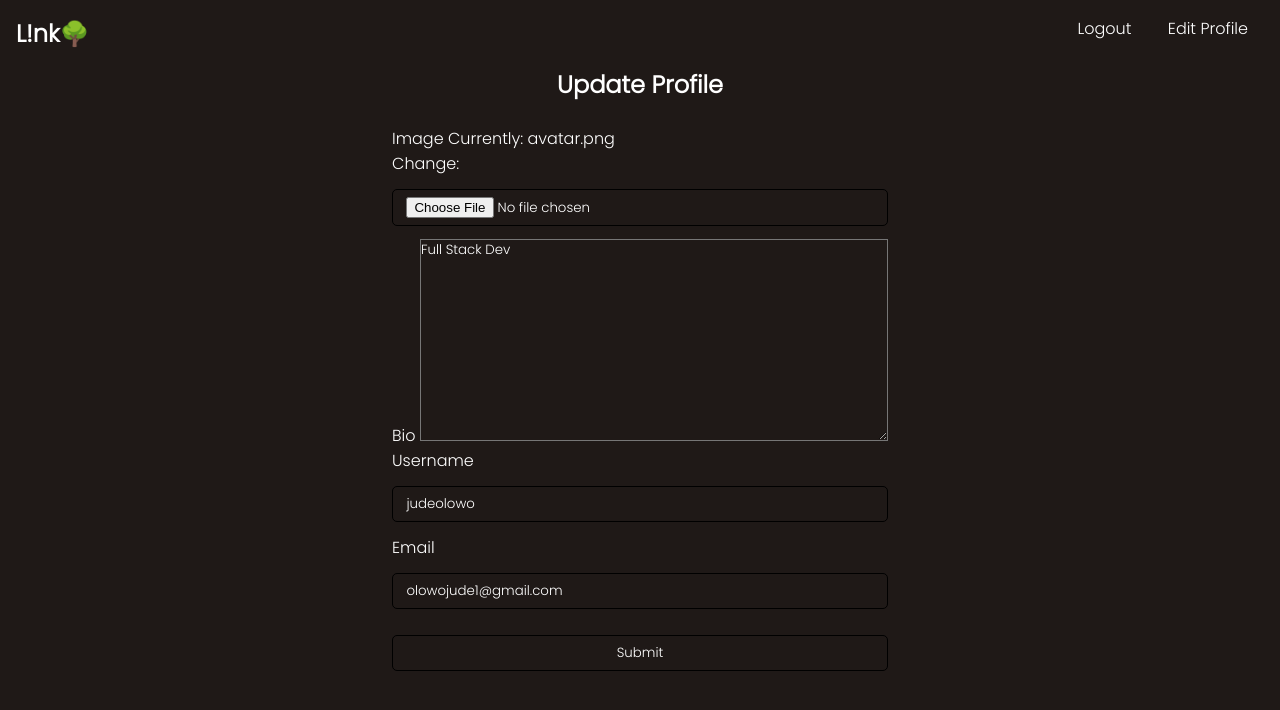
After one commit to olowojude/Link-it, a Django app: page /update-profile/ in a window 1280 px wide. The commit adds this page. Shown: the top 710 px of the page. Run offline with Django 4.2, Linux system fonts and the light colour scheme; a user stored in the database is signed in; some libraries are stand-ins or nearby versions.

Commit message:
Added the edit user profile functionality

```diff
--- a/lta/forms.py
+++ b/lta/forms.py
@@ -2,13 +2,21 @@ from django.forms import ModelForm
 from .models import Home, User
 from django.contrib.auth.forms import UserCreationForm
 
+
 class AddLinkForm(ModelForm):
     class Meta:
-       model = Home
-       fields = '__all__'
+        model = Home
+        fields = '__all__'
 
-######
+
 class RegisterForm(UserCreationForm):
     class Meta:
         model = User
         fields = ["username", "email", "password1", "password2"]
+
+
+# FOR UPDATE USER FORM
+class UserForm(ModelForm):
+    class Meta:
+        model = User
+        fields = ["image", "bio", "username", "email", ]
--- a/lta/models.py
+++ b/lta/models.py
@@ -17,7 +17,7 @@ class User(AbstractUser):
     email = models.EmailField(unique=True, null=True)
     bio = models.TextField(null=True)
     image = models.ImageField(
-        null=True, default="default.png", upload_to="media/images/")
+        null=True, default="avatar.png", upload_to="images/")
 
     USERNAME_FIELDS = "email"
     REQUIRED_FIELDS = []
--- a/lta/templates/lta/home.html
+++ b/lta/templates/lta/home.html
@@ -3,6 +3,11 @@
 {% block content %}
 
 <div class="container">
+	<div class="profile-section">
+		<img src="{{ request.user.image.url }}" alt=""><br>
+		<span class="bio">{{ request.user.bio }}</span>
+	</div>
+
 	{% for link in links %}
 	<ul class="links">
 		<li class="link"><a href="{{link.url}}">{{link.name}}</a></li>
--- a/lta/templates/lta/navbar.html
+++ b/lta/templates/lta/navbar.html
@@ -1,4 +1,7 @@
 <div class="navbar">
-  <a href=""><h2>Logo</h2></a>
-  <a href="{% url 'logoutpage' %}">Logout</a>
+  <a href=""><h2>L!nk🌳</h2></a>
+  <div class="nav-links">
+    <a href="{% url 'logoutpage' %}">Logout</a>
+    <a href="{% url 'updateprofile' %}">Edit Profile</a>
+  </div>
 </div>
--- /dev/null
+++ b/lta/templates/lta/updateprofile.html
@@ -0,0 +1,17 @@
+{% extends 'lta/main.html' %}
+{% load static %}
+{% block content %}
+<div class="updateuser-container">
+    <h2>Update Profile </h2>
+    <form method="POST" action="">
+		{% csrf_token %}
+		{% for field in form %}
+			<!-- div container holding form field-->
+			<div class="update-user_form">
+				<label>{{field.label}}</label>
+				{{field}}
+		{% endfor %}
+		<input type="submit" class="submit" value="Submit">
+	</form>
+</div>
+{% endblock %}
--- a/lta/urls.py
+++ b/lta/urls.py
@@ -1,27 +1,30 @@
 from django.urls import path
 from . import views
 from django.contrib.staticfiles.urls import staticfiles_urlpatterns
+from django.conf.urls.static import static
+from django.conf import settings
 
 urlpatterns = [
 
-    path("", views.home, name = "home"),
+    path("", views.home, name="home"),
 
-    path("add-link/", views.addlink, name = "addlink"),
+    path("add-link/", views.addlink, name="addlink"),
 
-    path("update-link/<str:pk>/", views.updatelink, name = "updatelink"),
+    path("update-link/<str:pk>/", views.updatelink, name="updatelink"),
 
-    path("delete-link/<str:pk>/", views.deletelink, name = "deletelink"),
+    path("delete-link/<str:pk>/", views.deletelink, name="deletelink"),
 
-    path("login/", views.loginpage, name = "loginpage"),
+    path("login/", views.loginpage, name="loginpage"),
 
-    path("logout/", views.logoutpage, name = "logoutpage"),
+    path("logout/", views.logoutpage, name="logoutpage"),
 
 
-    path("register/", views.register, name = "register"),
+    path("register/", views.register, name="register"),
+
+    path("update-profile/", views.updateProfile, name="updateprofile"),
 ]
 
 urlpatterns += staticfiles_urlpatterns()
-
-#url(r'^profile_view/(?P<username>\w+)/$',
-                       #profile_view,
-                     #  name='profile_view'),
+if settings.DEBUG:
+    urlpatterns += static(settings.MEDIA_URL,
+                          document_root=settings.MEDIA_ROOT)
--- a/lta/views.py
+++ b/lta/views.py
@@ -2,7 +2,7 @@ from django.shortcuts import render, redirect
 
 from .models import Home, User
 
-from .forms import AddLinkForm, RegisterForm
+from .forms import AddLinkForm, RegisterForm, UserForm
 
 from django.contrib.auth.forms import UserCreationForm
 
@@ -16,24 +16,19 @@ from django.contrib.auth.decorators import login_required
 # Create your views here.
 
 
-
-
-
-######## HOME PAGE
+# HOME PAGE
 
 @login_required(login_url="loginpage")
 def home(request):
     links = Home.objects.all()
 
+    user = User.objects.all()
 
-    context = {"links": links}
+    context = {"links": links, "user": user}
     return render(request, "lta/home.html", context)
 
 
-
-
-
-#########   TO ADD LINK PAGE
+# TO ADD LINK PAGE
 @login_required(login_url="loginpage")
 def addlink(request):
     addlinkform = AddLinkForm()
@@ -47,11 +42,7 @@ def addlink(request):
     return render(request, "lta/addlink.html", context)
 
 
-
-
-
-
-###### TO UPDATE LINK PAGE
+# TO UPDATE LINK PAGE
 
 @login_required(login_url="loginpage")
 def updatelink(request, pk):
@@ -64,16 +55,11 @@ def updatelink(request, pk):
             updatelinkform.save()
             return redirect('home')
 
-
     context = {"updatelinkform": updatelinkform}
     return render(request, "lta/updatelink.html", context)
 
 
-
-
-
-
-########### TO DELETE LINK PAGE
+# TO DELETE LINK PAGE
 
 @login_required(login_url="loginpage")
 def deletelink(request, pk):
@@ -86,11 +72,7 @@ def deletelink(request, pk):
     return render(request, "lta/deletelink.html", context)
 
 
-
-
-
-
-########## REGISTER PAGE
+# REGISTER PAGE
 
 def register(request):
     if request.user.is_authenticated:
@@ -98,9 +80,8 @@ def register(request):
     else:
         registerform = RegisterForm()
 
-
         if request.method == "POST":
-            registerform = RegisterForm (request.POST)
+            registerform = RegisterForm(request.POST)
             if registerform.is_valid():
                 registerform.save()
                 messages.success(request, "Account was created successfully")
@@ -110,9 +91,7 @@ def register(request):
         return render(request, "lta/register.html", context)
 
 
-
-
-######### LOGIN PAGE
+# LOGIN PAGE
 
 def loginpage(request):
     if request.user.is_authenticated:
@@ -122,28 +101,34 @@ def loginpage(request):
             username = request.POST.get("username")
             password = request.POST.get("password")
 
-
-            user = authenticate(request, username=username, password= password)
+            user = authenticate(request, username=username, password=password)
             if user is not None:
                 login(request, user)
                 return redirect('home')
             else:
                 messages.info(request, "Username or Password is incorrect")
 
-
         context = {}
         return render(request, "lta/login.html", context)
 
 
+# update profile
+def updateProfile(request):
+
+    user = request.user
+    form = UserForm(instance=user)
+
+    if request.method == "POST":
+        form = UserForm(request.POST, instance=user)
+        if form.is_valid:
+            form.save()
+            return redirect("home")
+
+    context = {"form": form}
+    return render(request, "lta/updateprofile.html", context)
 
 
-
-
-
-
-
-
-######### LOGOUT PAGE
+# LOGOUT PAGE
 
 def logoutpage(request):
     logout(request)
--- a/static/styles/style.css
+++ b/static/styles/style.css
@@ -20,13 +20,32 @@ a {
     justify-content: space-between;
     padding: 1em;
 }
+.nav-links a {
+    margin: 0 1em;
+}
 
 /*home page */
 .container {
     display: flex;
     flex-direction: column;
     align-items: center;
-    margin-top: 5em;
+    margin: 4em 0;
+}
+.profile-section {
+    margin: 2em 1em;
+    text-align: center
+}
+.profile-section img {
+    display: block;
+    margin: 1em auto;
+    width: 14em;
+    height: 14em;
+    border-radius: 50%;
+}
+.bio {
+    max-width: 30em;
+    display: block;
+    margin: 1em auto;
 }
 .links {
     margin: 1em;
@@ -118,3 +137,24 @@ a {
     cursor: pointer;
     margin-top: 1em;
 }
+
+/* update user */
+.updateuser-container {
+    display: flex;
+    flex-direction: column;
+    align-items: center;
+}
+.updateuser-container h2 {
+    margin-bottom: 1em;
+}
+.updateuser-container input {
+    width: 100%;
+    border: 1px solid black;
+    outline: none;
+    padding: .5em 1em;
+    border-radius: 5px;
+    margin: 1em auto;
+}
+.updateuser-container .submit {
+    cursor: pointer;
+}
```
Also changed, not shown: lt/settings.py (+6 -1 lines), db.sqlite3, lta/migrations/0001_initial.py, lta/migrations/0002_user_bio_user_image_user_name_alter_user_email.py (deleted), lta/migrations/0003_alter_user_image.py (deleted), media/images/avatar.png (renamed from media/images/default.png), static/images/avatar.png (added).
